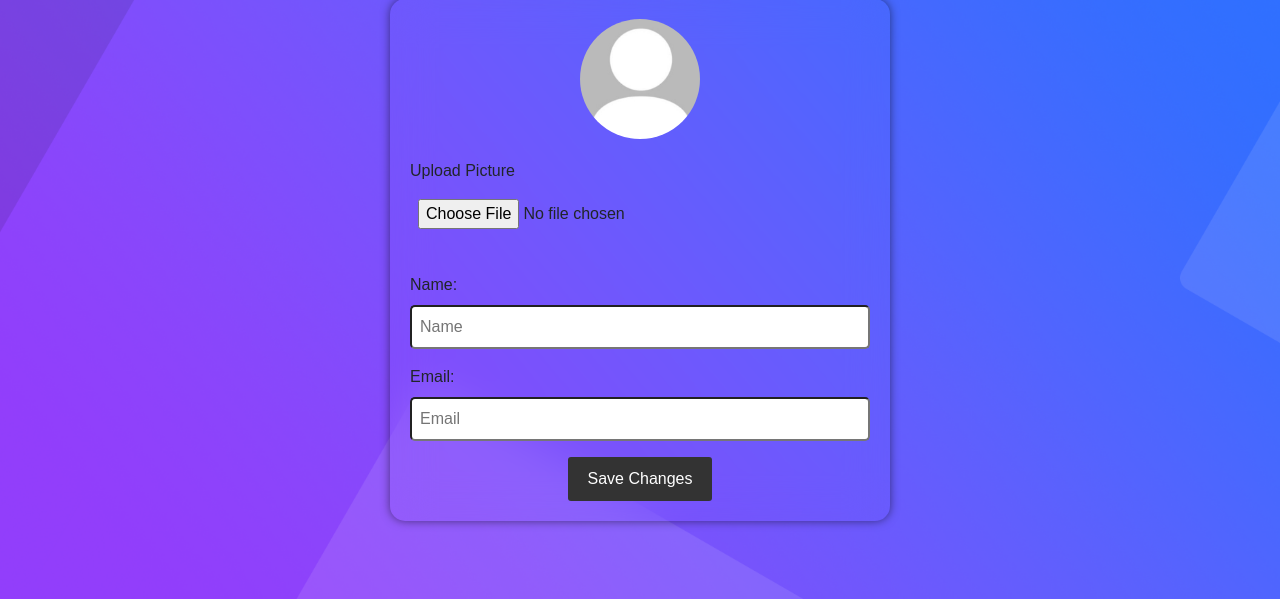
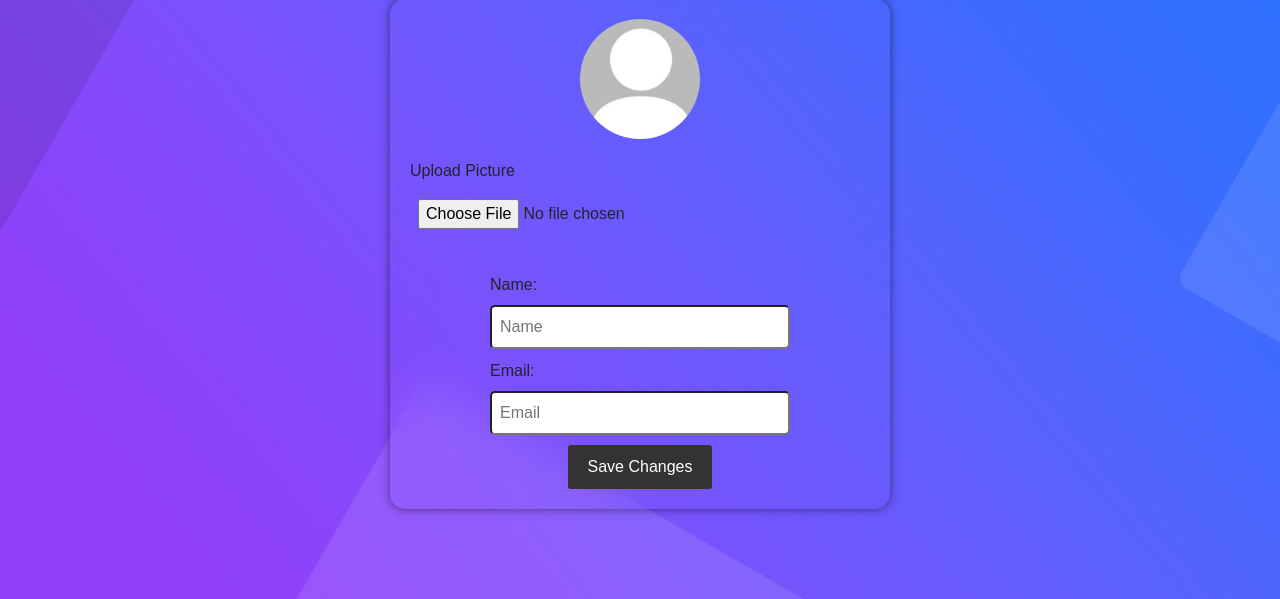
Before and after one commit to oimahawong/BrainBit_DatingApp, a Flask app: template templates/profile.html in a window 1280 px wide. Shown: the part 201-800 px from the top of the page. Run offline with Flask 3, Linux system fonts and the light colour scheme; the template is opened without the code that fills it, so the values that code supplies are empty; parts of the project's set-up code (start-up, migrations or seed data) failed here and were passed over.

Commit message:
Align Label and Input Center

```diff
--- a/static/css/profile.css
+++ b/static/css/profile.css
@@ -76,11 +76,26 @@ label {
 }
 
 input {
-    width: 100%;
+    width: 50%;
     padding: 8px;
     margin-bottom: 16px;
     box-sizing: border-box;
     border-radius: 5px;
+}
+#editProfileForm {
+    display: flex;
+    flex-direction: column;
+    max-width: 300px;
+    margin: 0 auto;
+}
+#editProfileForm label {
+    text-align: left;
+}
+
+#editProfileForm input {
+    width: 100%;
+    box-sizing: border-box;
+    margin-bottom: 10px;
 }
 
 button {
--- a/templates/profile.html
+++ b/templates/profile.html
@@ -53,6 +53,7 @@
     let profile_Pic = document.getElementById("profilePic");
     let inputFile = document.getElementById("input-file");
 
+    //This function switch out place holder picture
     inputFile.onchange = function(){
         profile_Pic.src = URL.createObjectURL(inputFile.files[0]);
     }
```
